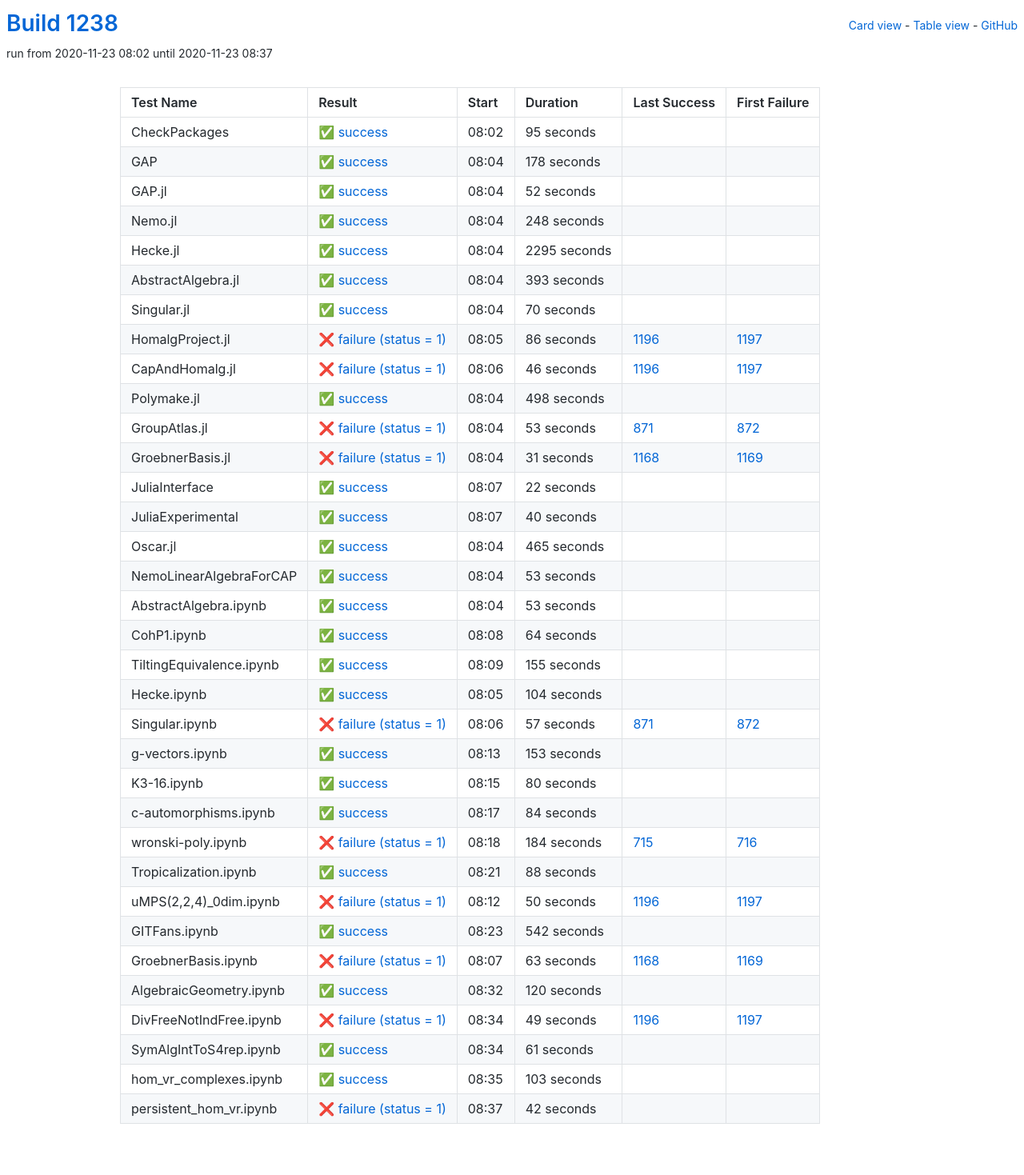
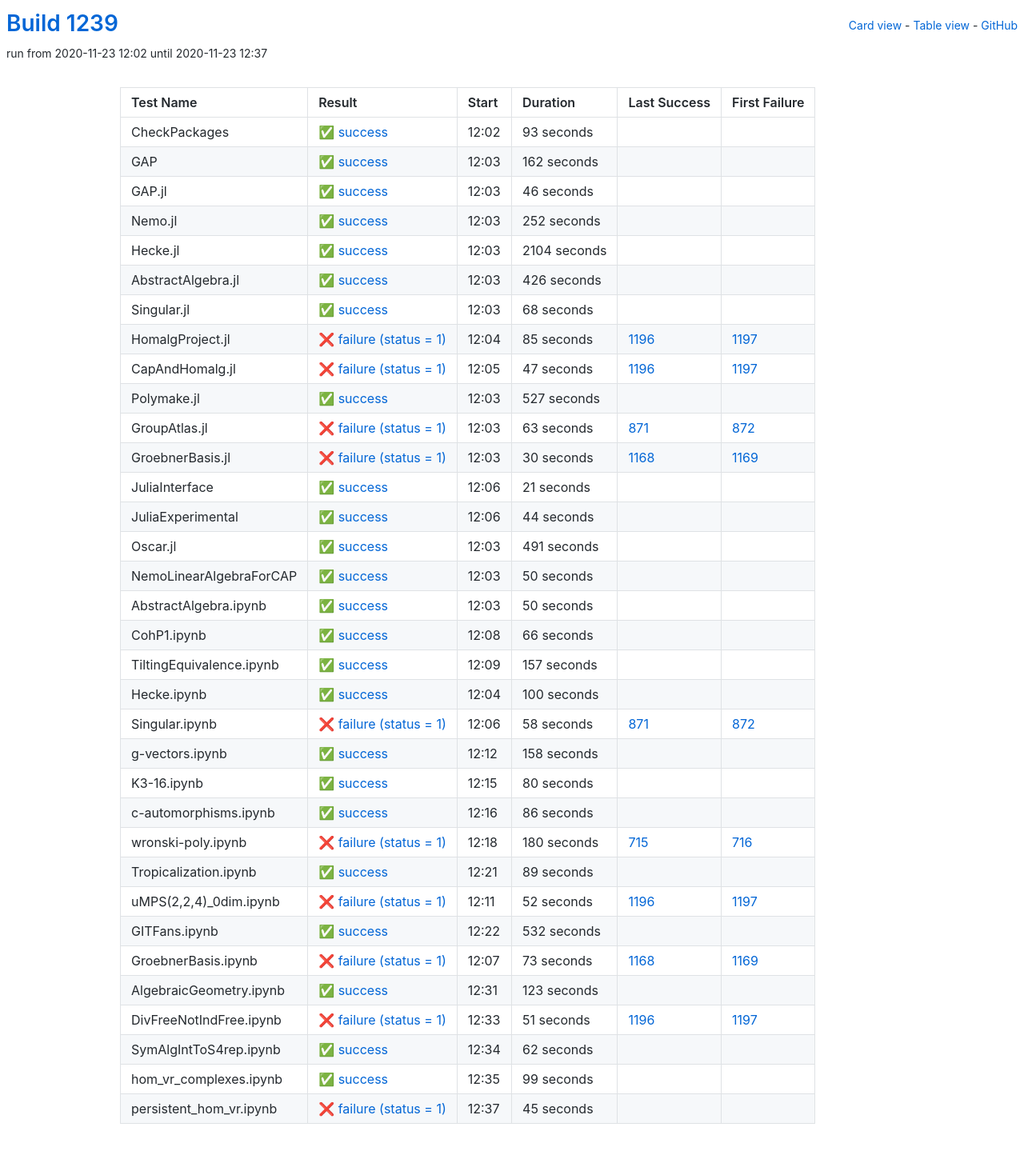
Before and after one commit to oscar-system/oscar-ci-status-stable, a Jekyll site: the page built from table.html, in a window 1280 px wide. Shown: the whole page at 80% size. Built offline with Jekyll 4.4.1, drawn with Linux system fonts in a browser that asks for light colours.

Commit message:
Build #1239

```diff
--- a/_data/ci.yml
+++ b/_data/ci.yml
@@ -1,6 +1,6 @@
 ---
-build: 1238
-build_url: https://oscarci.mathematik.uni-kl.de/job/oscar-stable/1238/
+build: 1239
+build_url: https://oscarci.mathematik.uni-kl.de/job/oscar-stable/1239/
 job: oscar-stable
 organization: oscar-system
 repo: oscar-ci-status-stable
@@ -8,272 +8,272 @@ repourl: https://github.com/oscar-system/oscar-ci-status-stable
 tests:
 - name: CheckPackages
   id: checkpackages
-  log: https://oscarci.mathematik.uni-kl.de/job/oscar-stable/1238/artifact/logs/build-1238/CheckPackages.log
-  start: 2020-11-23 08:02
+  log: https://oscarci.mathematik.uni-kl.de/job/oscar-stable/1239/artifact/logs/build-1239/CheckPackages.log
+  start: 2020-11-23 12:02
   success: true
   exitcode: 0
   status: success
-  duration: 95
+  duration: 93
   last_success: false
   last_success_url:
   first_failure: false
   first_failure_url:
 - name: GAP
   id: gap
-  log: https://oscarci.mathematik.uni-kl.de/job/oscar-stable/1238/artifact/logs/build-1238/GAP.log
-  start: 2020-11-23 08:04
+  log: https://oscarci.mathematik.uni-kl.de/job/oscar-stable/1239/artifact/logs/build-1239/GAP.log
+  start: 2020-11-23 12:03
   success: true
   exitcode: 0
   status: success
-  duration: 178
+  duration: 162
   last_success: false
   last_success_url:
   first_failure: false
   first_failure_url:
 - name: GAP.jl
   id: gap-jl
-  log: https://oscarci.mathematik.uni-kl.de/job/oscar-stable/1238/artifact/logs/build-1238/GAP.jl.log
-  start: 2020-11-23 08:04
+  log: https://oscarci.mathematik.uni-kl.de/job/oscar-stable/1239/artifact/logs/build-1239/GAP.jl.log
+  start: 2020-11-23 12:03
   success: true
   exitcode: 0
   status: success
-  duration: 52
+  duration: 46
   last_success: false
   last_success_url:
   first_failure: false
   first_failure_url:
 - name: Nemo.jl
   id: nemo-jl
-  log: https://oscarci.mathematik.uni-kl.de/job/oscar-stable/1238/artifact/logs/build-1238/Nemo.jl.log
-  start: 2020-11-23 08:04
+  log: https://oscarci.mathematik.uni-kl.de/job/oscar-stable/1239/artifact/logs/build-1239/Nemo.jl.log
+  start: 2020-11-23 12:03
   success: true
   exitcode: 0
   status: success
-  duration: 248
+  duration: 252
   last_success: false
   last_success_url:
   first_failure: false
   first_failure_url:
 - name: Hecke.jl
   id: hecke-jl
-  log: https://oscarci.mathematik.uni-kl.de/job/oscar-stable/1238/artifact/logs/build-1238/Hecke.jl.log
-  start: 2020-11-23 08:04
+  log: https://oscarci.mathematik.uni-kl.de/job/oscar-stable/1239/artifact/logs/build-1239/Hecke.jl.log
+  start: 2020-11-23 12:03
   success: true
   exitcode: 0
   status: success
-  duration: 2295
+  duration: 2104
   last_success: false
   last_success_url:
   first_failure: false
   first_failure_url:
 - name: AbstractAlgebra.jl
   id: abstractalgebra-jl
-  log: https://oscarci.mathematik.uni-kl.de/job/oscar-stable/1238/artifact/logs/build-1238/AbstractAlgebra.jl.log
-  start: 2020-11-23 08:04
+  log: https://oscarci.mathematik.uni-kl.de/job/oscar-stable/1239/artifact/logs/build-1239/AbstractAlgebra.jl.log
+  start: 2020-11-23 12:03
   success: true
   exitcode: 0
   status: success
-  duration: 393
+  duration: 426
   last_success: false
   last_success_url:
   first_failure: false
   first_failure_url:
 - name: Singular.jl
   id: singular-jl
-  log: https://oscarci.mathematik.uni-kl.de/job/oscar-stable/1238/artifact/logs/build-1238/Singular.jl.log
-  start: 2020-11-23 08:04
+  log: https://oscarci.mathematik.uni-kl.de/job/oscar-stable/1239/artifact/logs/build-1239/Singular.jl.log
+  start: 2020-11-23 12:03
   success: true
   exitcode: 0
   status: success
-  duration: 70
+  duration: 68
   last_success: false
   last_success_url:
   first_failure: false
   first_failure_url:
 - name: HomalgProject.jl
   id: homalgproject-jl
-  log: https://oscarci.mathematik.uni-kl.de/job/oscar-stable/1238/artifact/logs/build-1238/HomalgProject.jl.log
-  start: 2020-11-23 08:05
+  log: https://oscarci.mathematik.uni-kl.de/job/oscar-stable/1239/artifact/logs/build-1239/HomalgProject.jl.log
+  start: 2020-11-23 12:04
   success: false
   exitcode: 1
   status: failure
-  duration: 86
+  duration: 85
   last_success: 1196
   last_success_url: https://oscarci.mathematik.uni-kl.de/job/oscar-stable/1196/
   first_failure: 1197
   first_failure_url: https://oscarci.mathematik.uni-kl.de/job/oscar-stable/1197/
 - name: CapAndHomalg.jl
   id: capandhomalg-jl
-  log: https://oscarci.mathematik.uni-kl.de/job/oscar-stable/1238/artifact/logs/build-1238/CapAndHomalg.jl.log
-  start: 2020-11-23 08:06
+  log: https://oscarci.mathematik.uni-kl.de/job/oscar-stable/1239/artifact/logs/build-1239/CapAndHomalg.jl.log
+  start: 2020-11-23 12:05
   success: false
   exitcode: 1
   status: failure
-  duration: 46
+  duration: 47
   last_success: 1196
   last_success_url: https://oscarci.mathematik.uni-kl.de/job/oscar-stable/1196/
   first_failure: 1197
   first_failure_url: https://oscarci.mathematik.uni-kl.de/job/oscar-stable/1197/
 - name: Polymake.jl
   id: polymake-jl
-  log: https://oscarci.mathematik.uni-kl.de/job/oscar-stable/1238/artifact/logs/build-1238/Polymake.jl.log
-  start: 2020-11-23 08:04
+  log: https://oscarci.mathematik.uni-kl.de/job/oscar-stable/1239/artifact/logs/build-1239/Polymake.jl.log
+  start: 2020-11-23 12:03
   success: true
   exitcode: 0
   status: success
-  duration: 498
+  duration: 527
   last_success: false
   last_success_url:
   first_failure: false
   first_failure_url:
 - name: GroupAtlas.jl
   id: groupatlas-jl
-  log: https://oscarci.mathematik.uni-kl.de/job/oscar-stable/1238/artifact/logs/build-1238/GroupAtlas.jl.log
-  start: 2020-11-23 08:04
+  log: https://oscarci.mathematik.uni-kl.de/job/oscar-stable/1239/artifact/logs/build-1239/GroupAtlas.jl.log
+  start: 2020-11-23 12:03
   success: false
   exitcode: 1
   status: failure
-  duration: 53
+  duration: 63
   last_success: 871
   last_success_url: https://oscarci.mathematik.uni-kl.de/job/oscar-stable/871/
   first_failure: 872
   first_failure_url: https://oscarci.mathematik.uni-kl.de/job/oscar-stable/872/
 - name: GroebnerBasis.jl
   id: groebnerbasis-jl
-  log: https://oscarci.mathematik.uni-kl.de/job/oscar-stable/1238/artifact/logs/build-1238/GroebnerBasis.jl.log
-  start: 2020-11-23 08:04
+  log: https://oscarci.mathematik.uni-kl.de/job/oscar-stable/1239/artifact/logs/build-1239/GroebnerBasis.jl.log
+  start: 2020-11-23 12:03
   success: false
   exitcode: 1
   status: failure
-  duration: 31
+  duration: 30
   last_success: 1168
   last_success_url: https://oscarci.mathematik.uni-kl.de/job/oscar-stable/1168/
   first_failure: 1169
   first_failure_url: https://oscarci.mathematik.uni-kl.de/job/oscar-stable/1169/
 - name: JuliaInterface
   id: juliainterface
-  log: https://oscarci.mathematik.uni-kl.de/job/oscar-stable/1238/artifact/logs/build-1238/JuliaInterface.log
-  start: 2020-11-23 08:07
+  log: https://oscarci.mathematik.uni-kl.de/job/oscar-stable/1239/artifact/logs/build-1239/JuliaInterface.log
+  start: 2020-11-23 12:06
   success: true
   exitcode: 0
   status: success
-  duration: 22
+  duration: 21
   last_success: false
   last_success_url:
   first_failure: false
   first_failure_url:
 - name: JuliaExperimental
   id: juliaexperimental
-  log: https://oscarci.mathematik.uni-kl.de/job/oscar-stable/1238/artifact/logs/build-1238/JuliaExperimental.log
-  start: 2020-11-23 08:07
+  log: https://oscarci.mathematik.uni-kl.de/job/oscar-stable/1239/artifact/logs/build-1239/JuliaExperimental.log
+  start: 2020-11-23 12:06
   success: true
   exitcode: 0
   status: success
-  duration: 40
+  duration: 44
   last_success: false
   last_success_url:
   first_failure: false
   first_failure_url:
 - name: Oscar.jl
   id: oscar-jl
-  log: https://oscarci.mathematik.uni-kl.de/job/oscar-stable/1238/artifact/logs/build-1238/Oscar.jl.log
-  start: 2020-11-23 08:04
+  log: https://oscarci.mathematik.uni-kl.de/job/oscar-stable/1239/artifact/logs/build-1239/Oscar.jl.log
+  start: 2020-11-23 12:03
   success: true
   exitcode: 0
   status: success
-  duration: 465
+  duration: 491
   last_success: false
   last_success_url:
   first_failure: false
   first_failure_url:
 - name: NemoLinearAlgebraForCAP
   id: nemolinearalgebraforcap
-  log: https://oscarci.mathematik.uni-kl.de/job/oscar-stable/1238/artifact/logs/build-1238/NemoLinearAlgebraForCAP.log
-  start: 2020-11-23 08:04
+  log: https://oscarci.mathematik.uni-kl.de/job/oscar-stable/1239/artifact/logs/build-1239/NemoLinearAlgebraForCAP.log
+  start: 2020-11-23 12:03
   success: true
   exitcode: 0
   status: success
-  duration: 53
+  duration: 50
   last_success: false
   last_success_url:
   first_failure: false
   first_failure_url:
 - name: AbstractAlgebra.ipynb
   id: abstractalgebra-ipynb
-  log: https://oscarci.mathematik.uni-kl.de/job/oscar-stable/1238/artifact/logs/build-1238/AbstractAlgebra.ipynb.log
-  start: 2020-11-23 08:04
+  log: https://oscarci.mathematik.uni-kl.de/job/oscar-stable/1239/artifact/logs/build-1239/AbstractAlgebra.ipynb.log
+  start: 2020-11-23 12:03
   success: true
   exitcode: 0
   status: success
-  duration: 53
+  duration: 50
   last_success: false
   last_success_url:
   first_failure: false
   first_failure_url:
 - name: CohP1.ipynb
   id: cohp1-ipynb
-  log: https://oscarci.mathematik.uni-kl.de/job/oscar-stable/1238/artifact/logs/build-1238/CohP1.ipynb.log
-  start: 2020-11-23 08:08
+  log: https://oscarci.mathematik.uni-kl.de/job/oscar-stable/1239/artifact/logs/build-1239/CohP1.ipynb.log
+  start: 2020-11-23 12:08
   success: true
   exitcode: 0
   status: success
-  duration: 64
+  duration: 66
   last_success: false
   last_success_url:
   first_failure: false
   first_failure_url:
 - name: TiltingEquivalence.ipynb
   id: tiltingequivalence-ipynb
-  log: https://oscarci.mathematik.uni-kl.de/job/oscar-stable/1238/artifact/logs/build-1238/TiltingEquivalence.ipynb.log
-  start: 2020-11-23 08:09
+  log: https://oscarci.mathematik.uni-kl.de/job/oscar-stable/1239/artifact/logs/build-1239/TiltingEquivalence.ipynb.log
+  start: 2020-11-23 12:09
   success: true
   exitcode: 0
   status: success
-  duration: 155
+  duration: 157
   last_success: false
   last_success_url:
   first_failure: false
   first_failure_url:
 - name: Hecke.ipynb
   id: hecke-ipynb
-  log: https://oscarci.mathematik.uni-kl.de/job/oscar-stable/1238/artifact/logs/build-1238/Hecke.ipynb.log
-  start: 2020-11-23 08:05
+  log: https://oscarci.mathematik.uni-kl.de/job/oscar-stable/1239/artifact/logs/build-1239/Hecke.ipynb.log
+  start: 2020-11-23 12:04
   success: true
   exitcode: 0
   status: success
-  duration: 104
+  duration: 100
   last_success: false
   last_success_url:
   first_failure: false
   first_failure_url:
 - name: Singular.ipynb
   id: singular-ipynb
-  log: https://oscarci.mathematik.uni-kl.de/job/oscar-stable/1238/artifact/logs/build-1238/Singular.ipynb.log
-  start: 2020-11-23 08:06
+  log: https://oscarci.mathematik.uni-kl.de/job/oscar-stable/1239/artifact/logs/build-1239/Singular.ipynb.log
+  start: 2020-11-23 12:06
   success: false
   exitcode: 1
   status: failure
-  duration: 57
+  duration: 58
   last_success: 871
   last_success_url: https://oscarci.mathematik.uni-kl.de/job/oscar-stable/871/
   first_failure: 872
   first_failure_url: https://oscarci.mathematik.uni-kl.de/job/oscar-stable/872/
 - name: g-vectors.ipynb
   id: g-vectors-ipynb
-  log: https://oscarci.mathematik.uni-kl.de/job/oscar-stable/1238/artifact/logs/build-1238/g-vectors.ipynb.log
-  start: 2020-11-23 08:13
+  log: https://oscarci.mathematik.uni-kl.de/job/oscar-stable/1239/artifact/logs/build-1239/g-vectors.ipynb.log
+  start: 2020-11-23 12:12
   success: true
   exitcode: 0
   status: success
-  duration: 153
+  duration: 158
   last_success: false
   last_success_url:
   first_failure: false
   first_failure_url:
 - name: K3-16.ipynb
   id: k3-16-ipynb
-  log: https://oscarci.mathematik.uni-kl.de/job/oscar-stable/1238/artifact/logs/build-1238/K3-16.ipynb.log
-  start: 2020-11-23 08:15
+  log: https://oscarci.mathematik.uni-kl.de/job/oscar-stable/1239/artifact/logs/build-1239/K3-16.ipynb.log
+  start: 2020-11-23 12:15
   success: true
   exitcode: 0
   status: success
@@ -284,132 +284,132 @@ tests:
   first_failure_url:
 - name: c-automorphisms.ipynb
   id: c-automorphisms-ipynb
-  log: https://oscarci.mathematik.uni-kl.de/job/oscar-stable/1238/artifact/logs/build-1238/c-automorphisms.ipynb.log
-  start: 2020-11-23 08:17
+  log: https://oscarci.mathematik.uni-kl.de/job/oscar-stable/1239/artifact/logs/build-1239/c-automorphisms.ipynb.log
+  start: 2020-11-23 12:16
   success: true
   exitcode: 0
   status: success
-  duration: 84
+  duration: 86
   last_success: false
   last_success_url:
   first_failure: false
   first_failure_url:
 - name: wronski-poly.ipynb
   id: wronski-poly-ipynb
-  log: https://oscarci.mathematik.uni-kl.de/job/oscar-stable/1238/artifact/logs/build-1238/wronski-poly.ipynb.log
-  start: 2020-11-23 08:18
+  log: https://oscarci.mathematik.uni-kl.de/job/oscar-stable/1239/artifact/logs/build-1239/wronski-poly.ipynb.log
+  start: 2020-11-23 12:18
   success: false
   exitcode: 1
   status: failure
-  duration: 184
+  duration: 180
   last_success: 715
   last_success_url: https://oscarci.mathematik.uni-kl.de/job/oscar-stable/715/
   first_failure: 716
   first_failure_url: https://oscarci.mathematik.uni-kl.de/job/oscar-stable/716/
 - name: Tropicalization.ipynb
   id: tropicalization-ipynb
-  log: https://oscarci.mathematik.uni-kl.de/job/oscar-stable/1238/artifact/logs/build-1238/Tropicalization.ipynb.log
-  start: 2020-11-23 08:21
+  log: https://oscarci.mathematik.uni-kl.de/job/oscar-stable/1239/artifact/logs/build-1239/Tropicalization.ipynb.log
+  start: 2020-11-23 12:21
   success: true
   exitcode: 0
   status: success
-  duration: 88
+  duration: 89
   last_success: false
   last_success_url:
   first_failure: false
   first_failure_url:
 - name: uMPS(2,2,4)_0dim.ipynb
   id: umps-2-2-4-0dim-ipynb
-  log: https://oscarci.mathematik.uni-kl.de/job/oscar-stable/1238/artifact/logs/build-1238/uMPS-2-2-4-_0dim.ipynb.log
-  start: 2020-11-23 08:12
+  log: https://oscarci.mathematik.uni-kl.de/job/oscar-stable/1239/artifact/logs/build-1239/uMPS-2-2-4-_0dim.ipynb.log
+  start: 2020-11-23 12:11
   success: false
   exitcode: 1
   status: failure
-  duration: 50
+  duration: 52
   last_success: 1196
   last_success_url: https://oscarci.mathematik.uni-kl.de/job/oscar-stable/1196/
   first_failure: 1197
   first_failure_url: https://oscarci.mathematik.uni-kl.de/job/oscar-stable/1197/
 - name: GITFans.ipynb
   id: gitfans-ipynb
-  log: https://oscarci.mathematik.uni-kl.de/job/oscar-stable/1238/artifact/logs/build-1238/GITFans.ipynb.log
-  start: 2020-11-23 08:23
+  log: https://oscarci.mathematik.uni-kl.de/job/oscar-stable/1239/artifact/logs/build-1239/GITFans.ipynb.log
+  start: 2020-11-23 12:22
   success: true
   exitcode: 0
   status: success
-  duration: 542
+  duration: 532
   last_success: false
   last_success_url:
   first_failure: false
   first_failure_url:
 - name: GroebnerBasis.ipynb
   id: groebnerbasis-ipynb
-  log: https://oscarci.mathematik.uni-kl.de/job/oscar-stable/1238/artifact/logs/build-1238/GroebnerBasis.ipynb.log
-  start: 2020-11-23 08:07
+  log: https://oscarci.mathematik.uni-kl.de/job/oscar-stable/1239/artifact/logs/build-1239/GroebnerBasis.ipynb.log
+  start: 2020-11-23 12:07
   success: false
   exitcode: 1
   status: failure
-  duration: 63
+  duration: 73
   last_success: 1168
   last_success_url: https://oscarci.mathematik.uni-kl.de/job/oscar-stable/1168/
   first_failure: 1169
   first_failure_url: https://oscarci.mathematik.uni-kl.de/job/oscar-stable/1169/
 - name: AlgebraicGeometry.ipynb
   id: algebraicgeometry-ipynb
-  log: https://oscarci.mathematik.uni-kl.de/job/oscar-stable/1238/artifact/logs/build-1238/AlgebraicGeometry.ipynb.log
-  start: 2020-11-23 08:32
+  log: https://oscarci.mathematik.uni-kl.de/job/oscar-stable/1239/artifact/logs/build-1239/AlgebraicGeometry.ipynb.log
+  start: 2020-11-23 12:31
   success: true
   exitcode: 0
   status: success
-  duration: 120
+  duration: 123
   last_success: false
   last_success_url:
   first_failure: false
   first_failure_url:
 - name: DivFreeNotIndFree.ipynb
   id: divfreenotindfree-ipynb
-  log: https://oscarci.mathematik.uni-kl.de/job/oscar-stable/1238/artifact/logs/build-1238/DivFreeNotIndFree.ipynb.log
-  start: 2020-11-23 08:34
+  log: https://oscarci.mathematik.uni-kl.de/job/oscar-stable/1239/artifact/logs/build-1239/DivFreeNotIndFree.ipynb.log
+  start: 2020-11-23 12:33
   success: false
   exitcode: 1
   status: failure
-  duration: 49
+  duration: 51
   last_success: 1196
   last_success_url: https://oscarci.mathematik.uni-kl.de/job/oscar-stable/1196/
   first_failure: 1197
   first_failure_url: https://oscarci.mathematik.uni-kl.de/job/oscar-stable/1197/
 - name: SymAlgIntToS4rep.ipynb
   id: symalginttos4rep-ipynb
-  log: https://oscarci.mathematik.uni-kl.de/job/oscar-stable/1238/artifact/logs/build-1238/SymAlgIntToS4rep.ipynb.log
-  start: 2020-11-23 08:34
+  log: https://oscarci.mathematik.uni-kl.de/job/oscar-stable/1239/artifact/logs/build-1239/SymAlgIntToS4rep.ipynb.log
+  start: 2020-11-23 12:34
   success: true
   exitcode: 0
   status: success
-  duration: 61
+  duration: 62
   last_success: false
   last_success_url:
   first_failure: false
   first_failure_url:
 - name: hom_vr_complexes.ipynb
   id: hom-vr-complexes-ipynb
-  log: https://oscarci.mathematik.uni-kl.de/job/oscar-stable/1238/artifact/logs/build-1238/hom_vr_complexes.ipynb.log
-  start: 2020-11-23 08:35
+  log: https://oscarci.mathematik.uni-kl.de/job/oscar-stable/1239/artifact/logs/build-1239/hom_vr_complexes.ipynb.log
+  start: 2020-11-23 12:35
   success: true
   exitcode: 0
   status: success
-  duration: 103
+  duration: 99
   last_success: false
   last_success_url:
   first_failure: false
   first_failure_url:
 - name: persistent_hom_vr.ipynb
   id: persistent-hom-vr-ipynb
-  log: https://oscarci.mathematik.uni-kl.de/job/oscar-stable/1238/artifact/logs/build-1238/persistent_hom_vr.ipynb.log
-  start: 2020-11-23 08:37
+  log: https://oscarci.mathematik.uni-kl.de/job/oscar-stable/1239/artifact/logs/build-1239/persistent_hom_vr.ipynb.log
+  start: 2020-11-23 12:37
   success: false
   exitcode: 1
   status: failure
-  duration: 42
+  duration: 45
   last_success: false
   last_success_url:
   first_failure: false
```
Also changed, not shown: README.md.
